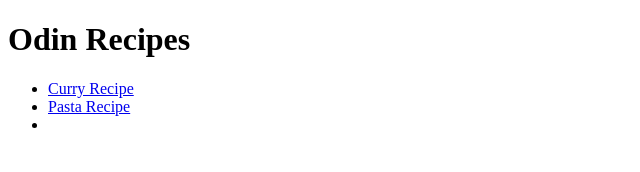
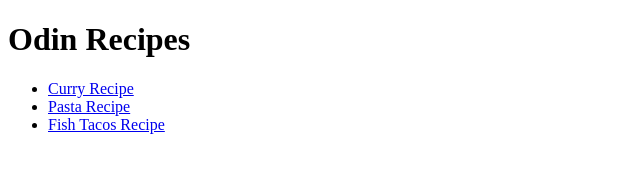
Before and after one commit to mauriciodaiki/odin-recipes, a plain HTML site: page index.html in a window 1280 px wide. Shown: the whole page, without its empty margins (0-640 px from the left). Drawn offline with Linux system fonts and the light colour scheme.

Commit message:
Finish index.html with fish-tacos.html link and write curry recipe on curry.html <h1>

```diff
--- a/index.html
+++ b/index.html
@@ -10,7 +10,7 @@
         <ul>
         <li><a href="recipes/curry.html">Curry Recipe</a></li>
         <li><a href="recipes/pasta.html">Pasta Recipe</a></li>
-        <li></li>
+        <li><a href="recipes/fish-tacos.html">Fish Tacos Recipe</a></li>
         </ul>
     </body>
 </html>
```
Also changed, not shown: recipes/curry.html (+1 -1 lines).
